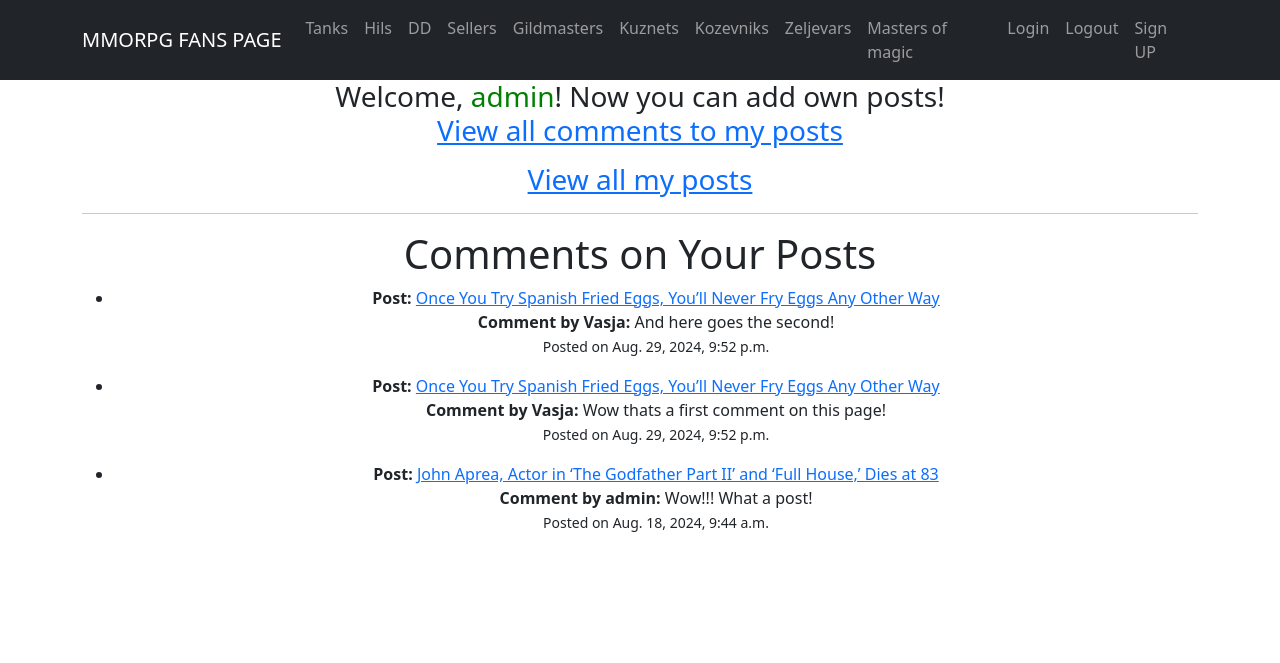
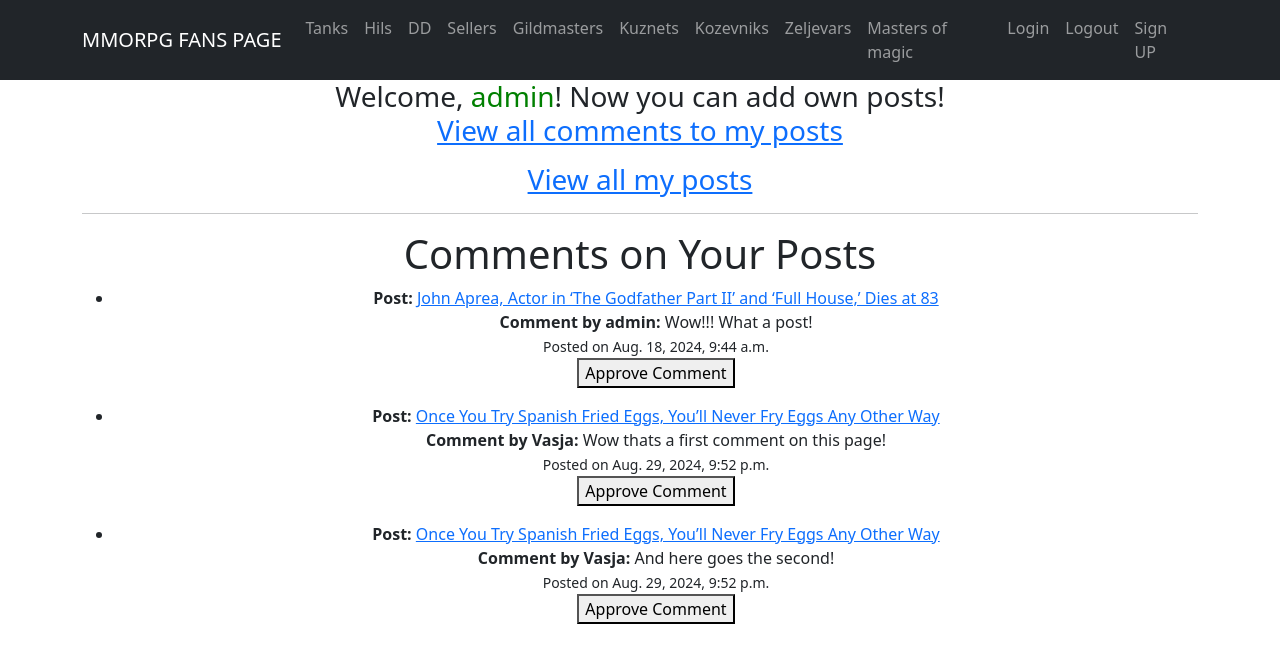
Before and after one commit to Soho36/AdBoard, a Django app: page /my_comments/ in a window 1280 px wide. Shown: the top 663 px of the page. Run offline with Django 4.2, Linux system fonts and the light colour scheme; a user stored in the database is signed in; data comes from the database, SQL or seed files in the repository; both versions use the stored data as it was after the commit; some libraries are stand-ins or nearby versions.

Commit message:
comments approval by post author

```diff
--- a/AdBoard/app/models.py
+++ b/AdBoard/app/models.py
@@ -39,6 +39,7 @@ class Comment(models.Model):
     created_at = models.DateTimeField(default=timezone.now)
     post = models.ForeignKey(Post, on_delete=models.CASCADE, related_name='comments')
     author = models.ForeignKey(User, on_delete=models.CASCADE)
+    is_approved = models.BooleanField(default=False)
 
     def __str__(self):
         return f'Comment by {self.author} on {self.post}'
--- a/AdBoard/app/views.py
+++ b/AdBoard/app/views.py
@@ -22,8 +22,7 @@ class PostDetail(DetailView):
 
     def get_context_data(self, **kwargs):
         context = super().get_context_data(**kwargs)
-        context['comments'] = self.object.comments.all()
-        # context['posts'] = self.object.posts.all()
+        context['comments'] = self.object.comments.filter(is_approved=True)
         context['form'] = CommentForm()
         return context
 
@@ -83,15 +82,29 @@ def after_logout(request):
 
 
 class OwnerCommentsView(LoginRequiredMixin, ListView):
+    # model = Comment
+    # template_name = 'owner_comments.html'
+    # context_object_name = 'comments'
+    #
+    # def get_queryset(self):
+    #     # Get all posts created by the logged-in user
+    #     user_posts = Post.objects.filter(author=self.request.user)
+    #     # Get all comments related to those posts
+    #     return Comment.objects.filter(post__in=user_posts).order_by('-created_at')
     model = Comment
     template_name = 'owner_comments.html'
     context_object_name = 'comments'
 
     def get_queryset(self):
-        # Get all posts created by the logged-in user
-        user_posts = Post.objects.filter(author=self.request.user)
-        # Get all comments related to those posts
-        return Comment.objects.filter(post__in=user_posts).order_by('-created_at')
+        return Comment.objects.filter(post__author=self.request.user,
+                                      is_approved=False)  # Unapproved comments by post owner
+
+    def post(self, request, *args, **kwargs):
+        comment_id = request.POST.get('comment_id')
+        comment = get_object_or_404(Comment, id=comment_id, post__author=request.user)
+        comment.is_approved = True
+        comment.save()
+        return redirect('owner_comments')  # Redirect to the same page after approval
 
 
 class OwnerPostsView(LoginRequiredMixin, ListView):
--- a/AdBoard/templates/owner_comments.html
+++ b/AdBoard/templates/owner_comments.html
@@ -9,7 +9,12 @@
                 <li>
                     <strong>Post: </strong><a href="{% url 'post_detail' comment.post.id %}">{{ comment.post.name }}</a><br>
                     <strong>Comment by {{ comment.author }}:</strong> {{ comment.content }}<br>
-                    <small>Posted on {{ comment.created_at }}</small>
+                    <small>Posted on {{ comment.created_at }}</small><br>
+                    <form method="post" action="{% url 'owner_comments' %}">
+                        {% csrf_token %}
+                        <input type="hidden" name="comment_id" value="{{ comment.id }}">
+                        <button type="submit">Approve Comment</button>
+                    </form>
                 </li>
             <p></p>
             {% endfor %}
--- a/hils.txt
+++ b/hils.txt
@@ -1,9 +1,9 @@
 * Sign in, Sign UP (email) + with verification code
 * Posts creation and modify after Sign up
 * Post (Title, text(can be images and videos inside))
-
 * Users can send comments to other posts (when comment created post owner should get an email)
 * Post owner get notification about new comment to his post
+
 * Post owner has private page where he can see all comments, accept and delete them.
 * After comment accepted its owner gets notification
 * Categories: Tanks, Hils, DD, Sellers, Gildmasters, Questgivers, Kuznets, Kozevniks, Zeljevars, Masters of magic.
```
Also changed, not shown: AdBoard/app/migrations/0006_comment_is_approved_alter_comment_author.py (added), AdBoard/db.sqlite3.
